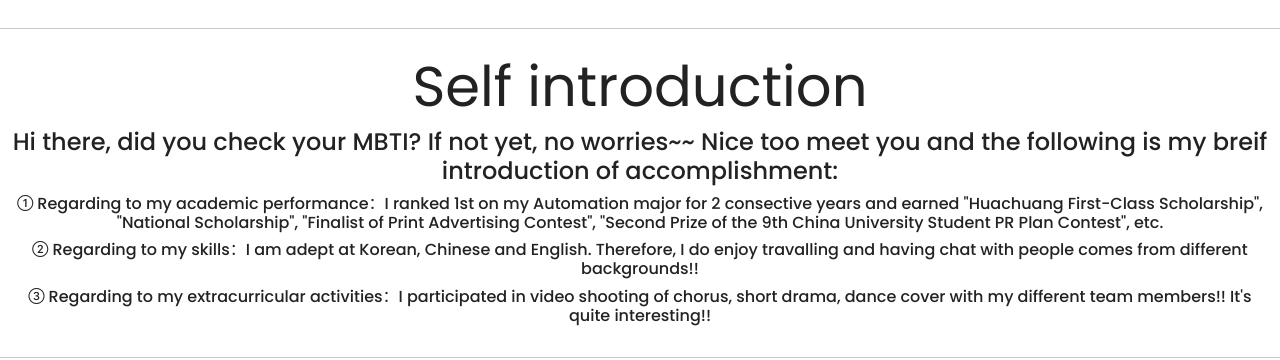
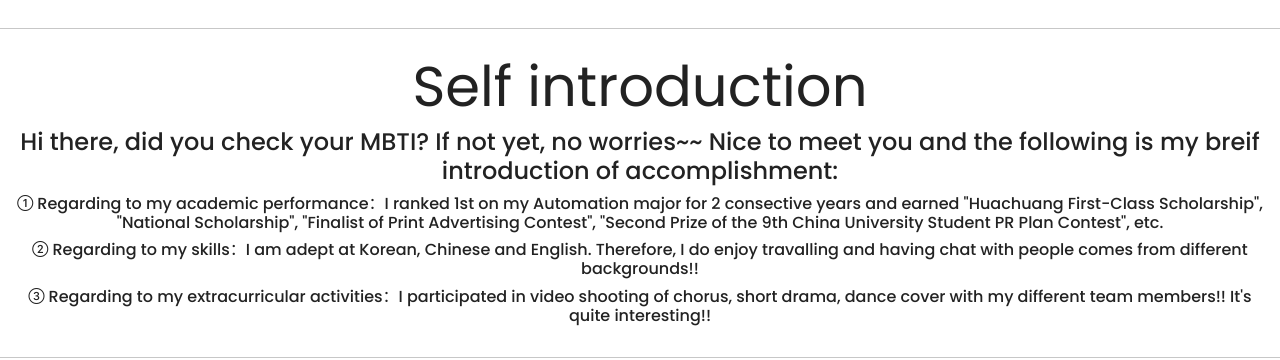
Before and after one commit to NCT2023/NCT2023.github.io, a plain HTML site: page my-resume-final2/index.html in a window 1280 px wide. Shown: the part 1266-1626 px from the top of the page. Drawn offline with nearby package versions, Linux system fonts and the light colour scheme.

Commit message:
Update index.html

```diff
--- a/my-resume-final2/index.html
+++ b/my-resume-final2/index.html
@@ -118,7 +118,7 @@
       <h1 class="display-4">Self introduction</h1>
     </div>
     <div class="col-12">
-      <h4 class="Microsoft YaHei">Hi there, did you check your MBTI? If not yet, no worries~~ Nice too meet you and the following is my breif introduction of accomplishment:</h4>
+      <h4 class="Microsoft YaHei">Hi there, did you check your MBTI? If not yet, no worries~~ Nice to meet you and the following is my breif introduction of accomplishment:</h4>
       <h6 class="Microsoft YaHei"><i class="bi bi-1-circle"></i> Regarding to my academic performance：I ranked 1st on my Automation major for 2 consective years and earned "Huachuang First-Class Scholarship", "National Scholarship", "Finalist of Print Advertising Contest", "Second Prize of the 9th China University Student PR Plan Contest", etc.</h6>
       <h6 class="Microsoft YaHei"><i class="bi bi-2-circle"></i> Regarding to my skills：I am adept at Korean, Chinese and English. Therefore, I do enjoy travalling and having chat with people comes from different backgrounds!!</h6>
       <h6 class="Microsoft YaHei"><i class="bi bi-3-circle"></i> Regarding to my extracurricular activities：I participated in video shooting of chorus, short drama, dance cover with my different team members!! It's quite interesting!!</h6>
```
